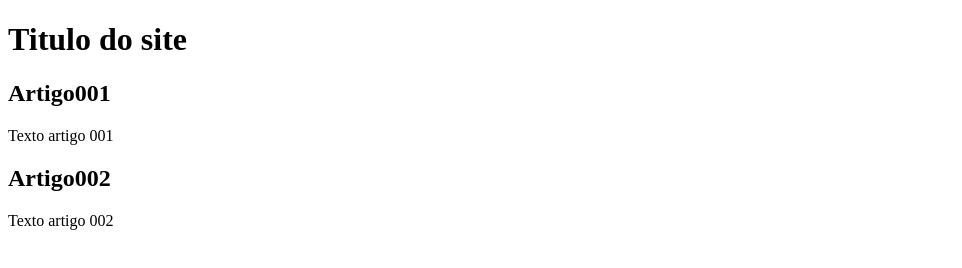
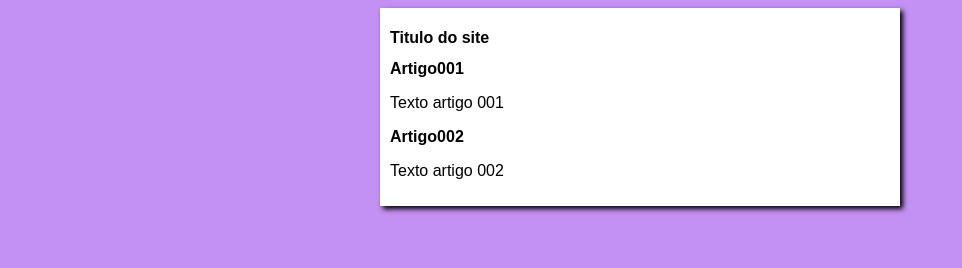
Before and after one commit to andresansil/projeto-site, a plain HTML site: page index.html in a window 1280 px wide. Shown: the whole page, without its empty margins (0-962 px from the left). Drawn offline with Linux system fonts and the light colour scheme.

Commit message:
iniciei o design

```diff
--- /dev/null
+++ b/estilos/style.css
@@ -0,0 +1,16 @@
+*{
+    font-family: Arial, Helvetica, sans-serif;
+    font-size: 16px;
+}
+
+body{
+    background-color: rgb(195, 144, 243);
+}
+
+main{
+    background-color: white;
+    width: 500px;
+    margin: auto;
+    padding: 10px;
+    box-shadow: 3px 3px 5px black;
+}
--- a/index.html
+++ b/index.html
@@ -5,6 +5,7 @@
     <meta http-equiv="X-UA-Compatible" content="IE=edge">
     <meta name="viewport" content="width=device-width, initial-scale=1.0">
     <title>Titulo do site</title>
+    <link rel="stylesheet" href="estilos/style.css">
 </head>
 <body>
     <main>
```
